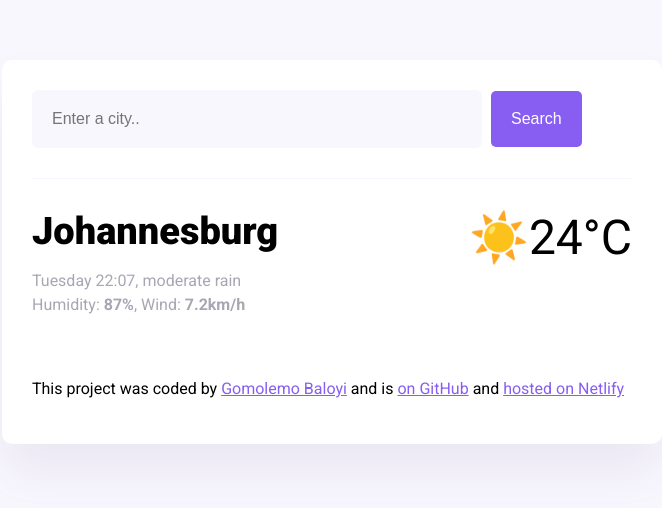
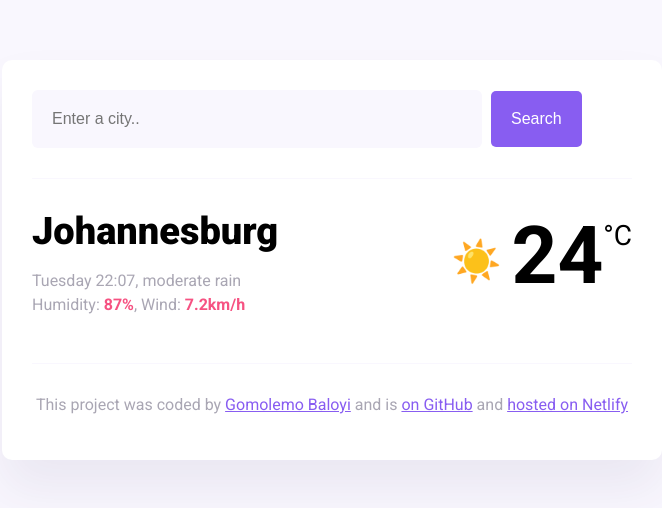
Before and after one commit to Gomolemo001/my_weather_application, a website built with Parcel: page index.html in a window 1280 px wide. Shown: the whole page, without its empty margins (308-970 px from the left). Built offline with nearby package versions, Linux system fonts and the light colour scheme.

Commit message:
Update styles.css

```diff
--- a/src/styles.css
+++ b/src/styles.css
@@ -67,27 +67,26 @@ main {
   line-height: 24px;
 }
 
-.current-weather-container {
-  display: flex;
-
 .current-details strong {
   color: #f65282;
 }
 
-.icon {
-  width: 88px;
-  height: 88px;
+.current-temperature-icon {
+  position: relative;
+  top: -8px;
+  font-size: 40px;
+  margin-right: 10px;
 }
 
-.current-temperature {
+.current-temperature-value {
   font-size: 80px;
   font-weight: bold;
-  line-height: 88px;
 }
 
 .current-temperature-unit {
   font-size: 28px;
-  margin-top: 6px;
+  position: relative;
+  top: -38px;
 }
 
 footer {
```
